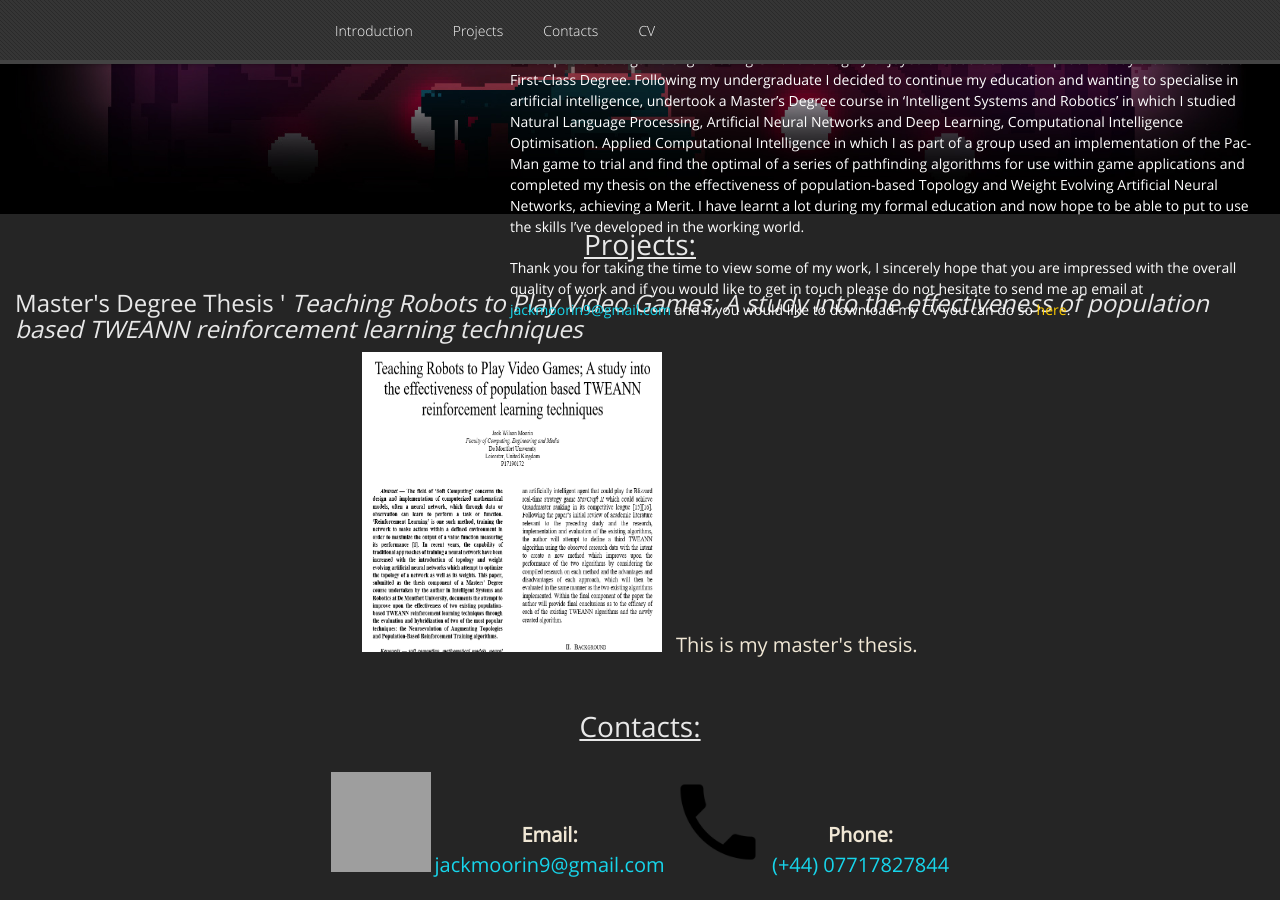
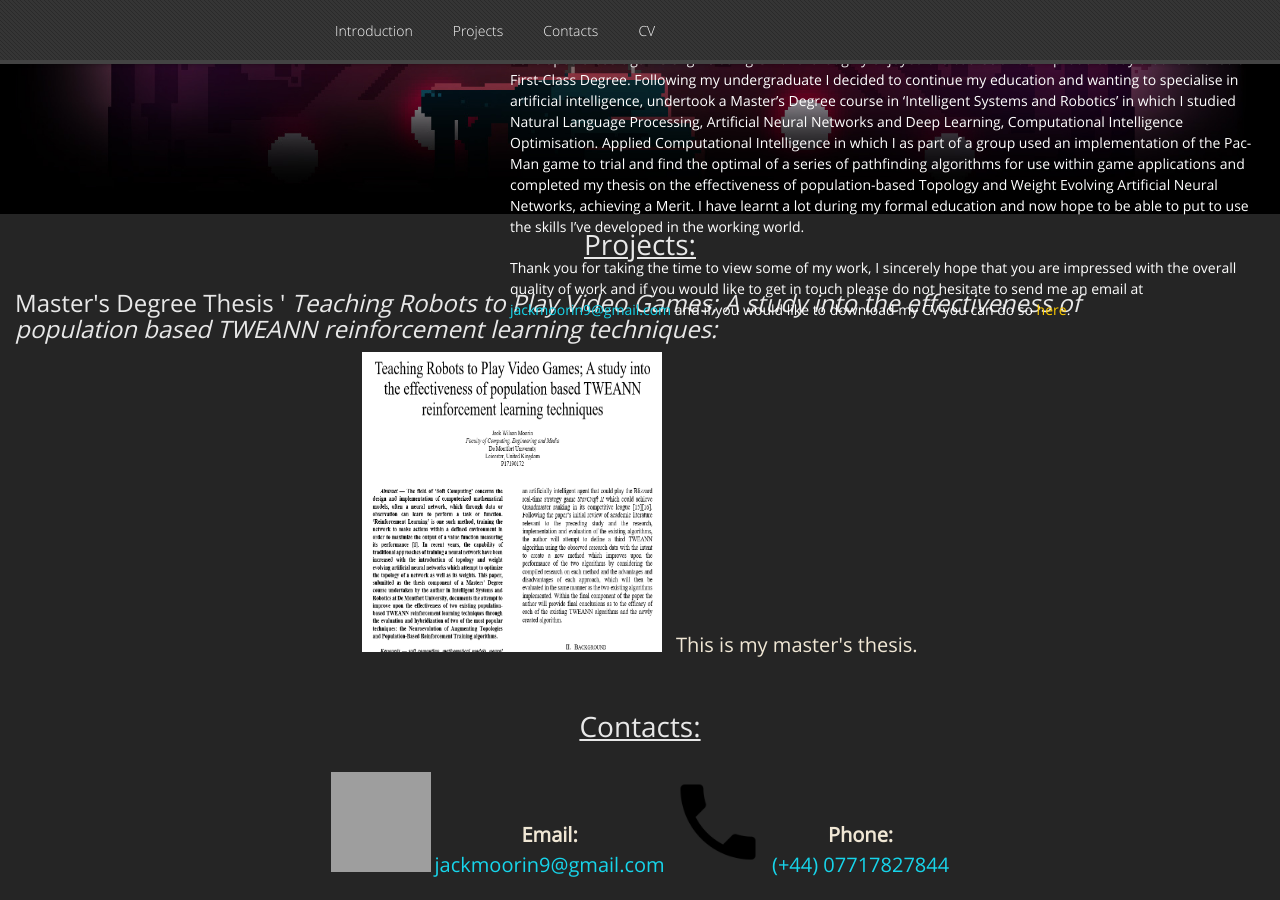
Before and after one commit to GamesProgrammingGrad2021/GamesProgrammingGrad2021.github.io, a Jekyll site: the page built from index.md, in a window 1280 px wide and 900 px high, scrolled down 893 px. Built offline with Jekyll 4.4.1, drawn with Linux system fonts in a browser that asks for light colours; nearby versions of some CDN libraries; our own code applies the rules of GitHub Pages for plain Markdown files; grey boxes are pictures that could not be loaded.

Commit message:
Update default.html

```diff
--- a/_layouts/default.html
+++ b/_layouts/default.html
@@ -113,19 +113,17 @@
 	</div>
 
 	<!-- Projects -->
-	<!--<section>-->
 	<div id="projects">
 		<div class="work_container">
 			<!-- Project Section Heading -->
 			<h1 style="padding-top:10px;"><u>Projects:</u></h1>
 
 			<!-- Master's Thesis -->
-			<h2 style="padding-top:20px; padding-left: 15px; text-align: left;">Master's Degree Thesis '<i> Teaching Robots to Play Video Games; A study into the effectiveness of population based TWEANN reinforcement learning techniques</i></h2>
+			<h2 style="padding-top:20px; padding-left: 15px; text-align: left;">Master's Degree Thesis '<i> Teaching Robots to Play Video Games; A study into the effectiveness of<br>population based TWEANN reinforcement learning techniques:</i></h2>
 			<p><img src="Thesis_Thumbnail.png" alt="Thesis_Thumbnail" width="300" height="300" style="padding-left: 0px;">
 			<span style="display: inline-block; font-size: 20px; padding-left: 10px; padding-top: 20px;">This is my master's thesis.</span></p>
 		</div>
 	</div>
-	<!--</section>-->
 
 	<!-- Line Break to Stop Elements Jumbling Up -->
 	<br>
```
